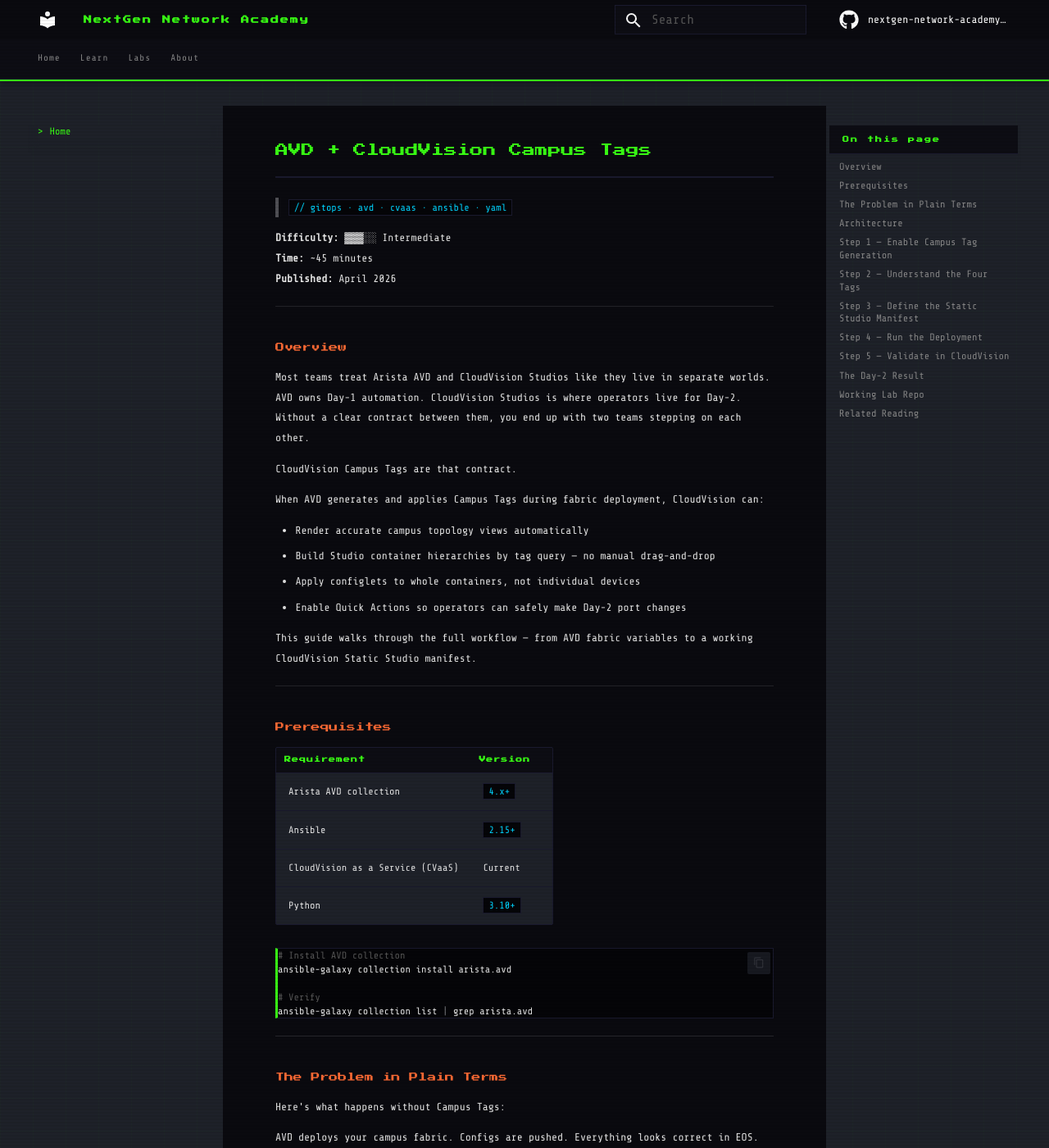
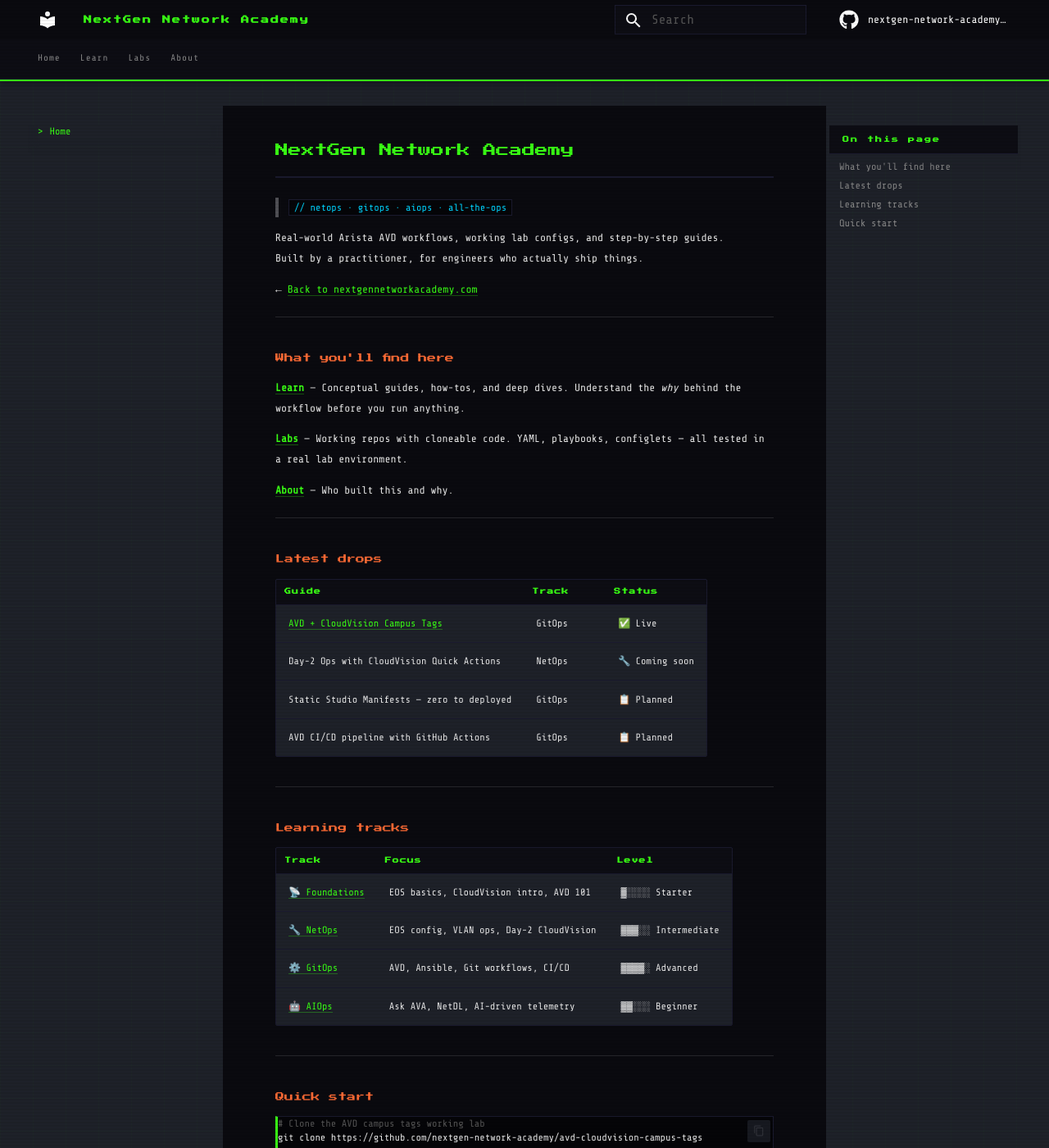
Before and after one commit to nextgen-network-academy/ngna-content, an MkDocs documentation site: the page built from docs/index.md, in a window 1280 px wide and 1400 px high. Shown: the whole window at 82% size. Built offline with MkDocs 1.6.1 and Material for MkDocs 9.7.7, drawn with Linux system fonts in a browser that asks for light colours; comment, search, counter and statistics services are not loaded; some of the changed text lies outside the part shown.

Commit message:
move main mkdoc index.md file

````diff
--- a/docs/index.md
+++ b/docs/index.md
@@ -1,232 +1,65 @@
-# AVD + CloudVision Campus Tags
+# NextGen Network Academy
 
-> `// gitops · avd · cvaas · ansible · yaml`
+> `// netops · gitops · aiops · all-the-ops`
 
-**Difficulty:** ▓▓▓░░ Intermediate
-**Time:** ~45 minutes
-**Published:** April 2026
+Real-world Arista AVD workflows, working lab configs, and step-by-step guides.
+Built by a practitioner, for engineers who actually ship things.
+
+← [Back to nextgennetworkacademy.com](https://nextgennetworkacademy.com)
 
 ---
 
-## Overview
+## What you'll find here
 
-Most teams treat Arista AVD and CloudVision Studios like they live in separate worlds. AVD owns Day-1 automation. CloudVision Studios is where operators live for Day-2. Without a clear contract between them, you end up with two teams stepping on each other.
+**[Learn](learn/index.md)** — Conceptual guides, how-tos, and deep dives. Understand the *why* behind the workflow before you run anything.
 
-CloudVision Campus Tags are that contract.
+**[Labs](labs/index.md)** — Working repos with cloneable code. YAML, playbooks, configlets — all tested in a real lab environment.
 
-When AVD generates and applies Campus Tags during fabric deployment, CloudVision can:
-
-- Render accurate campus topology views automatically
-- Build Studio container hierarchies by tag query — no manual drag-and-drop
-- Apply configlets to whole containers, not individual devices
-- Enable Quick Actions so operators can safely make Day-2 port changes
-
-This guide walks through the full workflow — from AVD fabric variables to a working CloudVision Static Studio manifest.
+**[About](about/index.md)** — Who built this and why.
 
 ---
 
-## Prerequisites
+## Latest drops
 
-| Requirement | Version |
-|-------------|---------|
-| Arista AVD collection | `4.x+` |
-| Ansible | `2.15+` |
-| CloudVision as a Service (CVaaS) | Current |
-| Python | `3.10+` |
+| Guide | Track | Status |
+|-------|-------|--------|
+| [AVD + CloudVision Campus Tags](learn/gitops/avd-campus-tags/index.md) | GitOps | ✅ Live |
+| Day-2 Ops with CloudVision Quick Actions | NetOps | 🔧 Coming soon |
+| Static Studio Manifests — zero to deployed | GitOps | 📋 Planned |
+| AVD CI/CD pipeline with GitHub Actions | GitOps | 📋 Planned |
+
+---
+
+## Learning tracks
+
+| Track | Focus | Level |
+|-------|-------|-------|
+| [📡 Foundations](learn/foundations/index.md) | EOS basics, CloudVision intro, AVD 101 | ▓░░░░ Starter |
+| [🔧 NetOps](learn/netops/index.md) | EOS config, VLAN ops, Day-2 CloudVision | ▓▓▓░░ Intermediate |
+| [⚙️ GitOps](learn/gitops/index.md) | AVD, Ansible, Git workflows, CI/CD | ▓▓▓▓░ Advanced |
+| [🤖 AIOps](learn/aiops/index.md) | Ask AVA, NetDL, AI-driven telemetry | ▓▓░░░ Beginner |
+
+---
+
+## Quick start
 
 ```bash
-# Install AVD collection
+# Clone the AVD campus tags working lab
+git clone https://github.com/nextgen-network-academy/avd-cloudvision-campus-tags
+
+# Install Arista AVD collection
 ansible-galaxy collection install arista.avd
 
-# Verify
-ansible-galaxy collection list | grep arista.avd
+# Deploy campus fabric + CloudVision tags
+ansible-playbook playbooks/deploy_campus.yml
 ```
 
 ---
 
-## The Problem in Plain Terms
+!!! tip "New here?"
+    Start with **[Foundations](learn/foundations/index.md)** if you're new to Arista AVD.
+    Already deploying EOS? Jump straight to **[GitOps](learn/gitops/index.md)**.
 
-Here's what happens without Campus Tags:
-
-AVD deploys your campus fabric. Configs are pushed. Everything looks correct in EOS. But then an operator logs into CloudVision to make a Day-2 port change — and Studios doesn't know which devices belong to which campus, which building, or which IDF.
-
-They have two options: edit the YAML source files (dangerous if they don't understand AVD), or try to manually assign devices in Studio containers (which AVD will overwrite on the next deploy).
-
-Campus Tags eliminate both problems.
-
----
-
-## Architecture
-
-```
-AVD fabric variables
-  ↓ generate_cv_tags: true
-AVD generates 4 tags per device
-  ↓ cv_deploy playbook
-Tags applied to devices in CloudVision
-  ↓ tag queries
-Studio container hierarchy built automatically
-  ↓
-Operators manage Day-2 changes safely in CloudVision UI
-```
-
----
-
-## Step 1 — Enable Campus Tag Generation
-
-In your AVD fabric variables file, add the `generate_cv_tags` block:
-
-```yaml title="group_vars/CAMPUS_FABRIC.yml"
-# Campus fabric topology
-campus_fabric_name: CAMPUS_FABRIC
-
-# Enable CloudVision Campus Tag generation
-generate_cv_tags:
-  topology_hints: true
-  campus_fabric: true
-```
-
-!!! tip "What these flags do"
-    `topology_hints: true` generates device role tags (`cv_tags_topology_type`).
-    `campus_fabric: true` generates campus hierarchy tags (`campus`, `campus_pod`, `campus_access_pod`).
-
----
-
-## Step 2 — Understand the Four Tags
-
-AVD stamps four tags on every device in the fabric:
-
-| Tag | Example Value | Applied To |
-|-----|---------------|------------|
-| `campus` | `MAIN_CAMPUS` | All devices |
-| `campus_pod` | `BUILDING_A` | All devices |
-| `campus_access_pod` | `IDF_1A` | Access switches only |
-| `cv_tags_topology_type` | `spine` / `leaf` / `member-leaf` | All devices |
-
-!!! note "Access pod tag"
-    `campus_access_pod` is intentionally not applied to spine switches — only to leaf and member-leaf devices that represent physical IDFs.
-
----
-
-## Step 3 — Define the Static Studio Manifest
-
-The `cv_static_config_manifest` tells CloudVision how to build your Studio container hierarchy using those tags as queries.
-
-```yaml title="group_vars/CAMPUS_FABRIC.yml"
-cv_static_config_manifest:
-  name: "CAMPUS_FABRIC_MANIFEST"
-  description: "AVD-generated campus fabric manifest"
-  containers:
-    - name: "{{ campus_fabric_name }}"
-      tag_query: "campus:{{ campus_name }}"
-      containers:
-        - name: "{{ campus_pod }}"
-          tag_query: "campus_pod:{{ campus_pod_name }}"
-          containers:
-            - name: "{{ campus_access_pod }}"
-              tag_query: "campus_access_pod:{{ campus_access_pod_name }}"
-```
-
-!!! warning "Container naming"
-    Container names in the manifest must match exactly what AVD generates as tag values. Mismatches result in devices not being placed — check your `group_vars` topology definitions carefully.
-
----
-
-## Step 4 — Run the Deployment
-
-```bash
-# Build configs and generate tags
-ansible-playbook playbooks/build.yml
-
-# Deploy to CloudVision — this pushes configs AND applies tags
-ansible-playbook playbooks/deploy_campus.yml
-```
-
-Expected output:
-
-```
-PLAY [Deploy AVD Campus Fabric + CloudVision Tags] ************************
-
-TASK [arista.avd.eos_designs] ............................................. ok
-TASK [arista.avd.eos_config_deploy_cvp] ................................... ok
-TASK [arista.avd.cv_deploy] ............................................... ok
-
-PLAY RECAP ****************************************************************
-SPINE1   : ok=3  changed=1  unreachable=0  failed=0
-IDF1     : ok=3  changed=1  unreachable=0  failed=0
-IDF2     : ok=3  changed=1  unreachable=0  failed=0
-IDF3     : ok=3  changed=1  unreachable=0  failed=0
-```
-
----
-
-## Step 5 — Validate in CloudVision
-
-After deployment, log into CVaaS and verify:
-
-**Campus Topology view:**
-Navigate to **Network → Campus** — you should see your campus rendered with correct spine/leaf hierarchy.
-
-**Studio containers:**
-Navigate to **Studios → Static Config** — containers should be populated with devices placed by tag query, not manually assigned.
-
-**Device tags:**
-Select any device → **Tags** tab — confirm all four Campus tags are present with correct values.
-
----
-
-## The Day-2 Result
-
-With Campus Tags in place, operators can:
-
-1. Open CloudVision → Campus topology
-2. Navigate to their building → IDF → specific switch
-3. See a front-panel view of the switch
-4. Select a port → apply a port profile via Quick Actions
-5. Execute the change
-
-AVD remains the source of truth for fabric-level config. Operators stay in CloudVision for port-level Day-2 changes. Neither team steps on the other.
-
----
-
-## Working Lab Repo
-
-The full working lab with `group_vars`, `inventory`, and `playbooks` is in the lab repo:
-
-```bash
-git clone https://github.com/nextgen-network-academy/avd-campus-tags
-cd avd-campus-tags
-```
-
-Repo structure:
-
-```
-avd-campus-tags/
-├── README.md
-├── group_vars/
-│   ├── CAMPUS_FABRIC.yml      ← fabric variables + generate_cv_tags
-│   └── CAMPUS_SWITCHES.yml    ← device-level variables
-├── inventory/
-│   └── inventory.yml          ← device inventory
-├── playbooks/
-│   ├── build.yml              ← generate EOS configs
-│   └── deploy_campus.yml      ← push to CVaaS + apply tags
-└── docs/
-    └── topology.png           ← campus topology diagram
-```
-
----
-
-## Related Reading
-
-- [Day-2 Ops with CloudVision Quick Actions](../netops/index.md) ← coming soon
-- [Static Studio Manifests — zero to deployed](avd-campus-tags.md) ← planned
-- [Arista AVD Documentation](https://avd.arista.com) ↗
-- [Original newsletter article](https://arista-southwest-region.github.io/Newsletter/) ↗
-
----
-
-!!! note "Questions or issues?"
-    Found a bug in the lab? Have a question about your specific environment?
-    Open an issue on [GitHub](https://github.com/nextgen-network-academy/avd-campus-tags/issues)
-    or connect on [LinkedIn](https://www.linkedin.com/in/nicholas-dambrosio-0381871a/).
+!!! note "About this site"
+    All content is tested in a working lab environment using Arista cEOS and CVaaS.
+    Nothing here is theoretical — if it's published, it ran.
````
